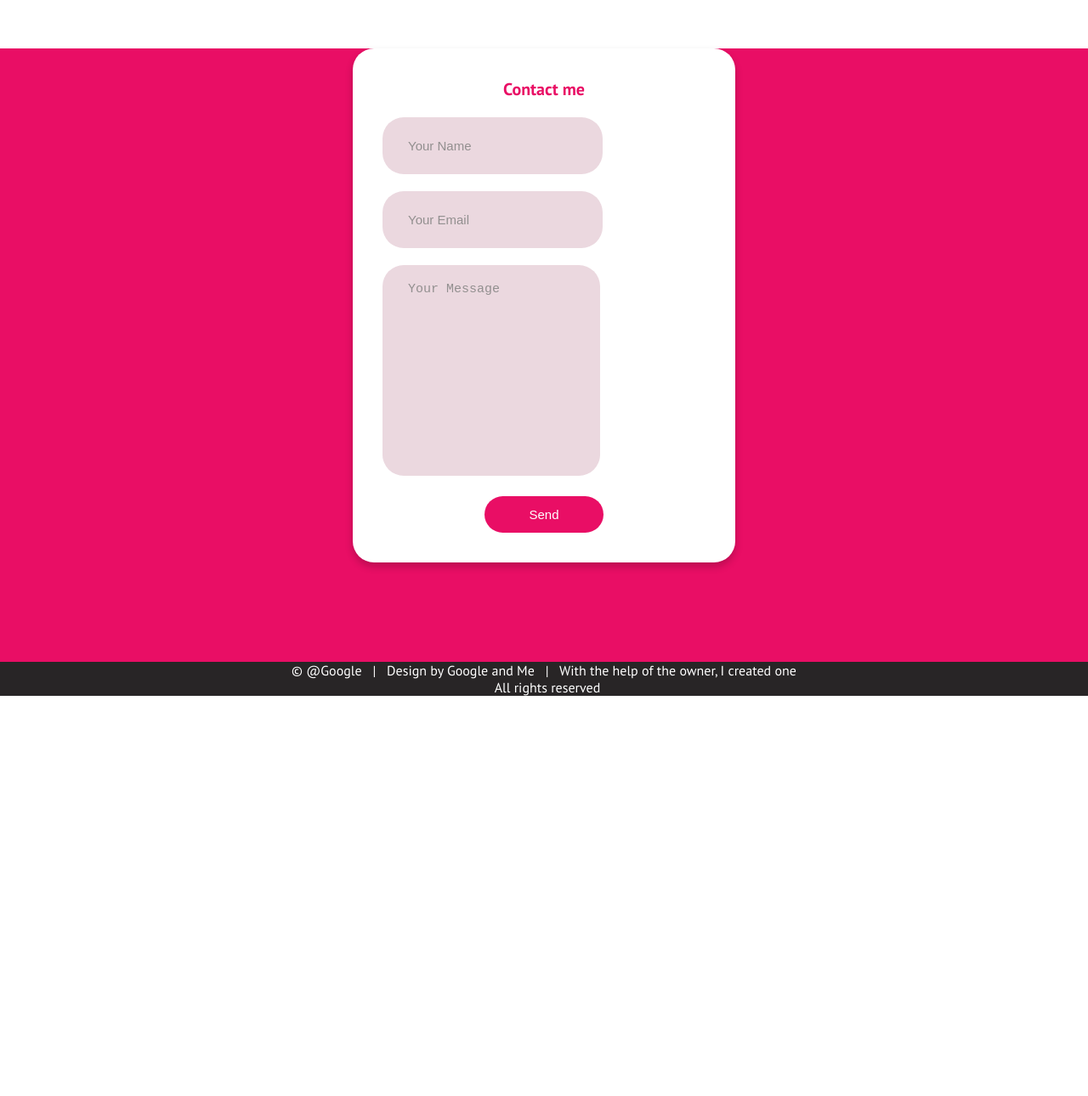
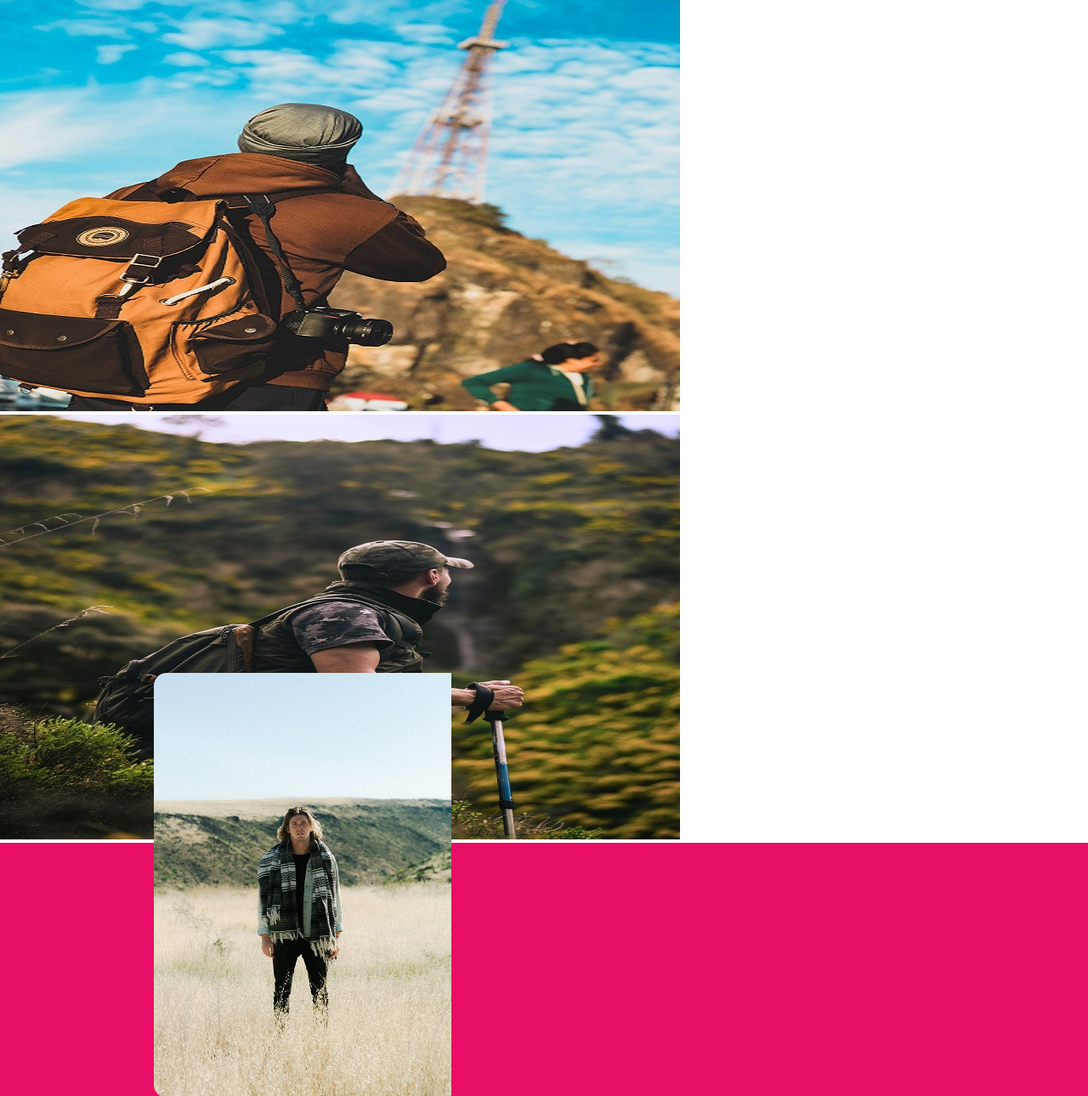
Before and after one commit to KJAces/ACENAS_KIVENJOHN_IT2R3_FINAL_REQUIREMENT, a plain HTML site: page index.html in a window 1280 px wide. Shown: the part 476-1766 px from the top of the page at 85% size. Before the commit the page ends 1295 px from the top, so only its background shows below. Drawn offline with Linux system fonts and the light colour scheme.

Commit message:
Update index.html

```diff
--- a/index.html
+++ b/index.html
@@ -23,7 +23,7 @@
     </div>
   </nav>
   <div class="container-fluid fh5co-home-banner">
-    <div class="card"> <img class="card-img" src="assets/img/bg_section1.jpg" alt="">
+    <div class="card"> <img class="card-img" src="img/bg_section1.jpg" alt="">
       <div class="card-img-overlay">
         <div class="center-text">
           <h2 class="card-title">life is simple,</h2>
@@ -40,12 +40,12 @@
   <div class="container-fluid fh5co-two-img">
     <div class="row">
       <div class="col-sm-6 pr-0 pl-0">
-        <div class="card"> <img class="card-img" src="assets/img/bg_section2.jpg" alt="">
+        <div class="card"> <img class="card-img" src="img/bg_section2.jpg" alt="">
           <div class="card-img-overlay"> </div>
         </div>
       </div>
       <div class="col-sm-6 pr-0 pl-0">
-        <div class="card"> <img class="card-img" src="assets/img/bg_section2.2.jpg" alt="">
+        <div class="card"> <img class="card-img" src="img/bg_section2.2.jpg" alt="">
           <div class="card-img-overlay"> </div>
         </div>
       </div>
@@ -56,7 +56,7 @@
     <div class="container contact-pop">
       <div class="row">
         <div class="col-md-6  pr-0">
-          <div class="card"> <img class="card-img w-100" src="assets/img/bg_section3.jpg" alt="">
+          <div class="card"> <img class="card-img w-100" src="img/bg_section3.jpg" alt="">
             <div class="card-img-overlay"> </div>
           </div>
         </div>
```
